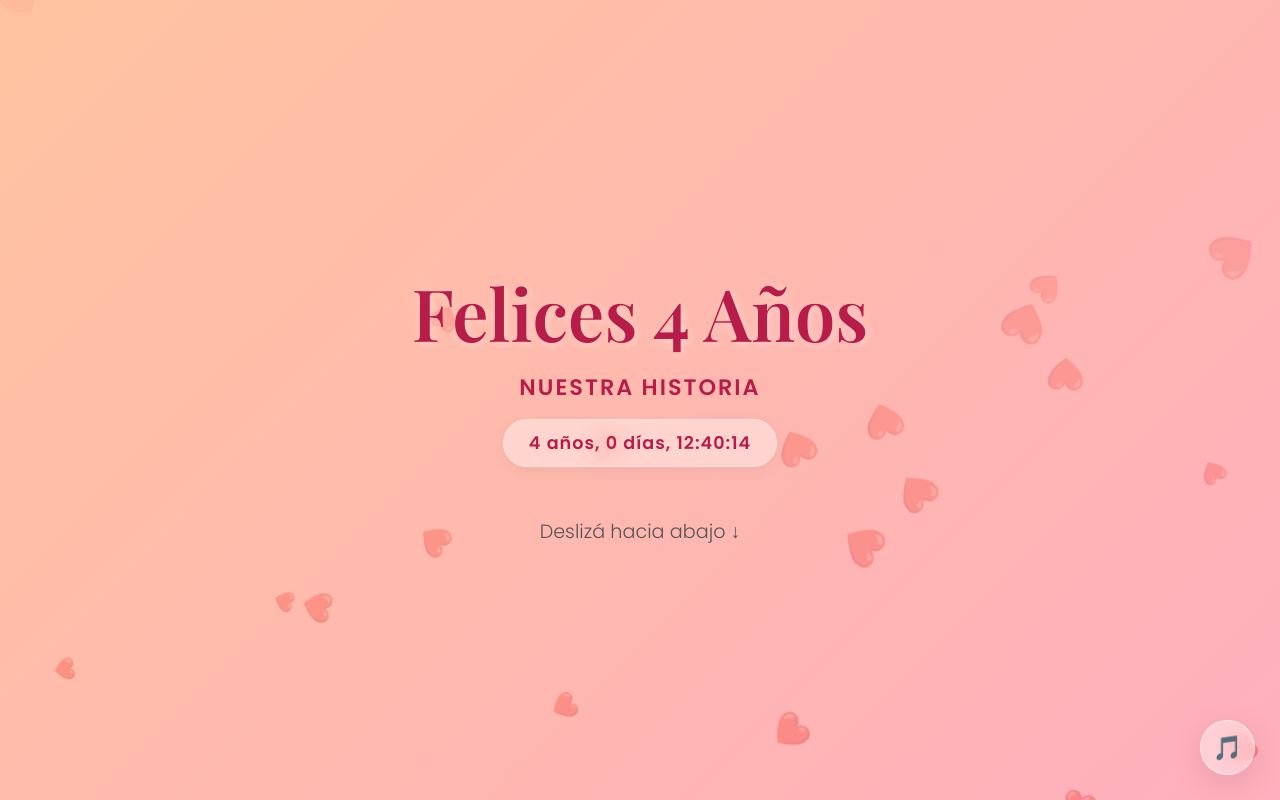
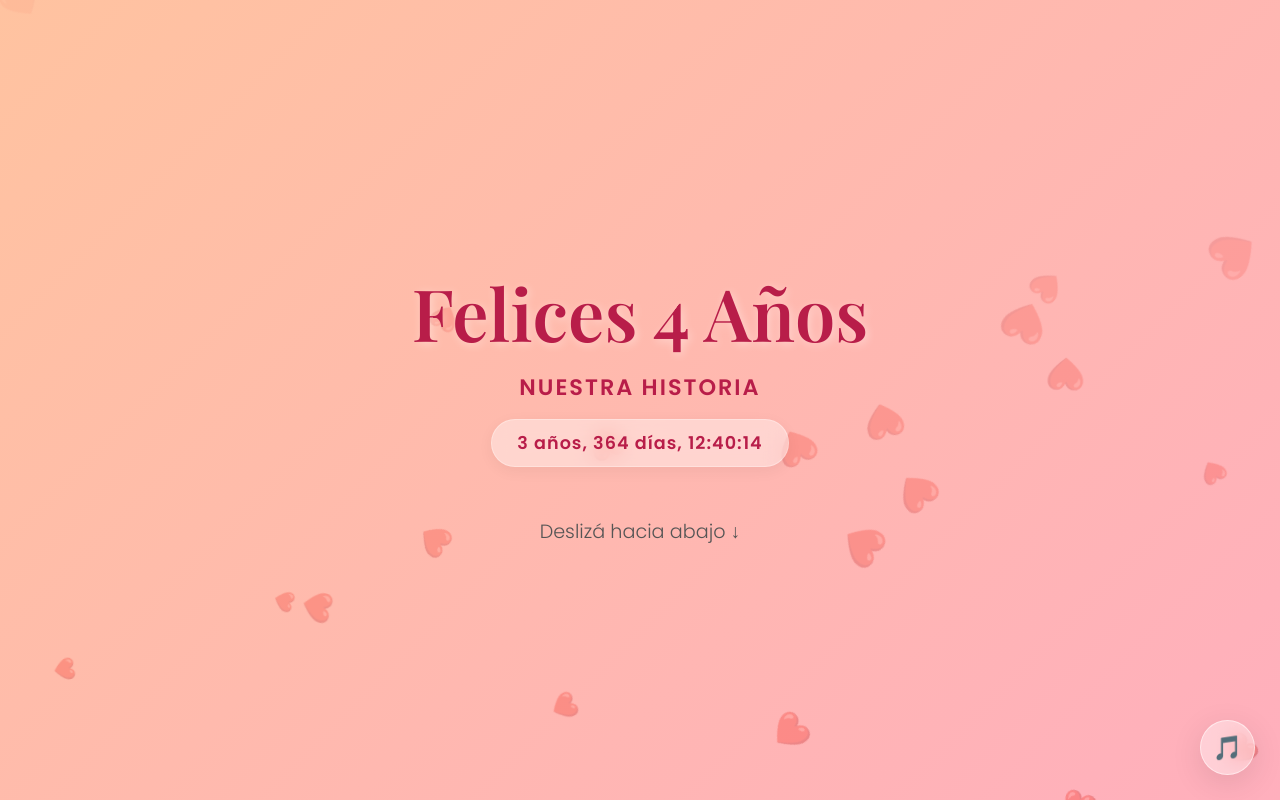
Before and after one commit to lauti123414/lauti123414.github.io, a plain HTML site: page index.html in a window 1280 px wide. Drawn offline with nearby package versions, Linux system fonts and the light colour scheme; a web font is replaced by a local one.

Commit message:
Update index.html

```diff
--- a/index.html
+++ b/index.html
@@ -417,17 +417,28 @@
         }
 
         // --- LÓGICA DEL CONTADOR DE TIEMPO EN VIVO ---
-        // Fecha de inicio: 11 de septiembre de 2022 a las 00:00 hs
-        const startDate = new Date("2022-09-11T00:00:00").getTime();
+        const startDate = new Date("2022-09-11T00:00:00");
 
         function updateCounter() {
-            const now = new Date().getTime();
-            const difference = now - startDate;
+            const now = new Date();
 
-            // Cálculos de tiempo
-            const daysTotal = Math.floor(difference / (1000 * 60 * 60 * 24));
-            const years = Math.floor(daysTotal / 365);
-            const days = daysTotal % 365;
+            // Calculamos la fecha del aniversario en el año actual
+            let currentAnniversary = new Date(now.getFullYear(), startDate.getMonth(), startDate.getDate());
+
+            // Calculamos los años base
+            let years = now.getFullYear() - startDate.getFullYear();
+
+            // Si hoy todavía es antes del 11 de septiembre de este año, restamos 1 a los años
+            if (now < currentAnniversary) {
+                years--;
+                // Y fijamos como punto de partida el 11 de septiembre del año pasado
+                currentAnniversary = new Date(now.getFullYear() - 1, startDate.getMonth(), startDate.getDate());
+            }
+
+            // Calculamos el tiempo exacto que pasó desde el último aniversario
+            const difference = now.getTime() - currentAnniversary.getTime();
+
+            const days = Math.floor(difference / (1000 * 60 * 60 * 24));
             const hours = Math.floor((difference % (1000 * 60 * 60 * 24)) / (1000 * 60 * 60));
             const minutes = Math.floor((difference % (1000 * 60 * 60)) / (1000 * 60));
             const seconds = Math.floor((difference % (1000 * 60)) / 1000);
@@ -443,7 +454,7 @@
 
         // Actualizar el contador cada segundo
         setInterval(updateCounter, 1000);
-        updateCounter(); // Llamada inicial para que no tarde 1 segundo en aparecer
+        updateCounter(); // Llamada inicial
     </script>
 </body>
 </html>
```
